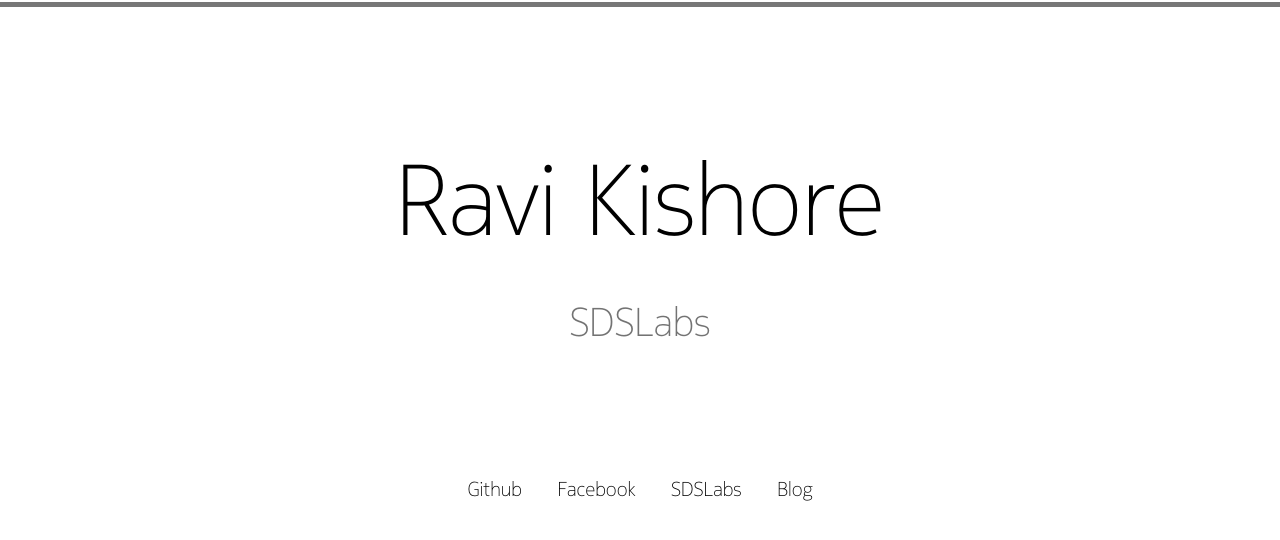
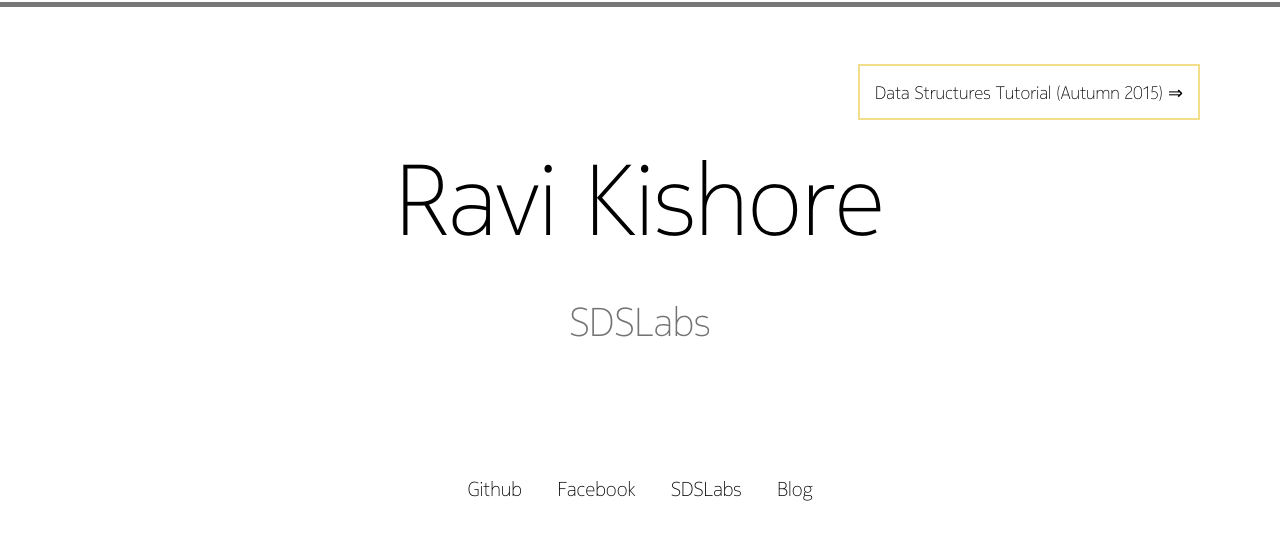
Before and after one commit to ravikishore1993/about, a plain HTML site: page index.html in a window 1280 px wide. Drawn offline with Linux system fonts and the light colour scheme.

Commit message:
Adds link to DS moodle

```diff
--- a/css/style.css
+++ b/css/style.css
@@ -74,3 +74,26 @@ a {
 #social ul li:hover {
 	background-color: rgba(235, 203, 79, 0.66);
 }
+
+#tutorial a{
+	margin: 0;
+	padding-left: 15px;
+	padding-right: 15px;
+	padding-top: 15px;
+	padding-bottom: 15px;
+	width: 300px;
+	font-size: 18px;
+	border: 2px solid rgba(235, 203, 79, 0.66);
+	color: #000;
+}
+
+#tutorial a:hover {
+	background-color: rgba(235, 203, 79, 0.66);
+	border: 2px solid #000;
+}
+
+#tutorial {
+	position: absolute;
+	top: 80px;
+	right: 80px;
+}
--- a/index.html
+++ b/index.html
@@ -19,26 +19,31 @@
 	<div id="social">
 		<ul>
 			<li>
-				<a href="https://github.com/ravikishore1993">
+				<a href="https://github.com/ravikishore1993" target="blank">
 					Github
 				</a>
 			</li>
 			<li>
-				<a href="https://fb.com/ravikishore1993">
+				<a href="https://fb.com/ravikishore1993" target="blank">
 					Facebook
 				</a>
 			</li>
 			<li>
-				<a href="https://sdslabs.co">
+				<a href="https://sdslabs.co" target="blank">
 					SDSLabs
 				</a>
 			</li>
 			<li>
-				<a href="http://blog.rkravi.com">
+				<a href="http://blog.rkravi.com" target="blank">
 					Blog
 				</a>
 			</li>
 		</ul>
 	</div>
+	<div id="tutorial">
+		<a href="http://ds.rkravi.com" target="blank">
+			Data Structures Tutorial (Autumn 2015) &#8658;
+		</a>
+	</div>
 </body>
 </html>
```
